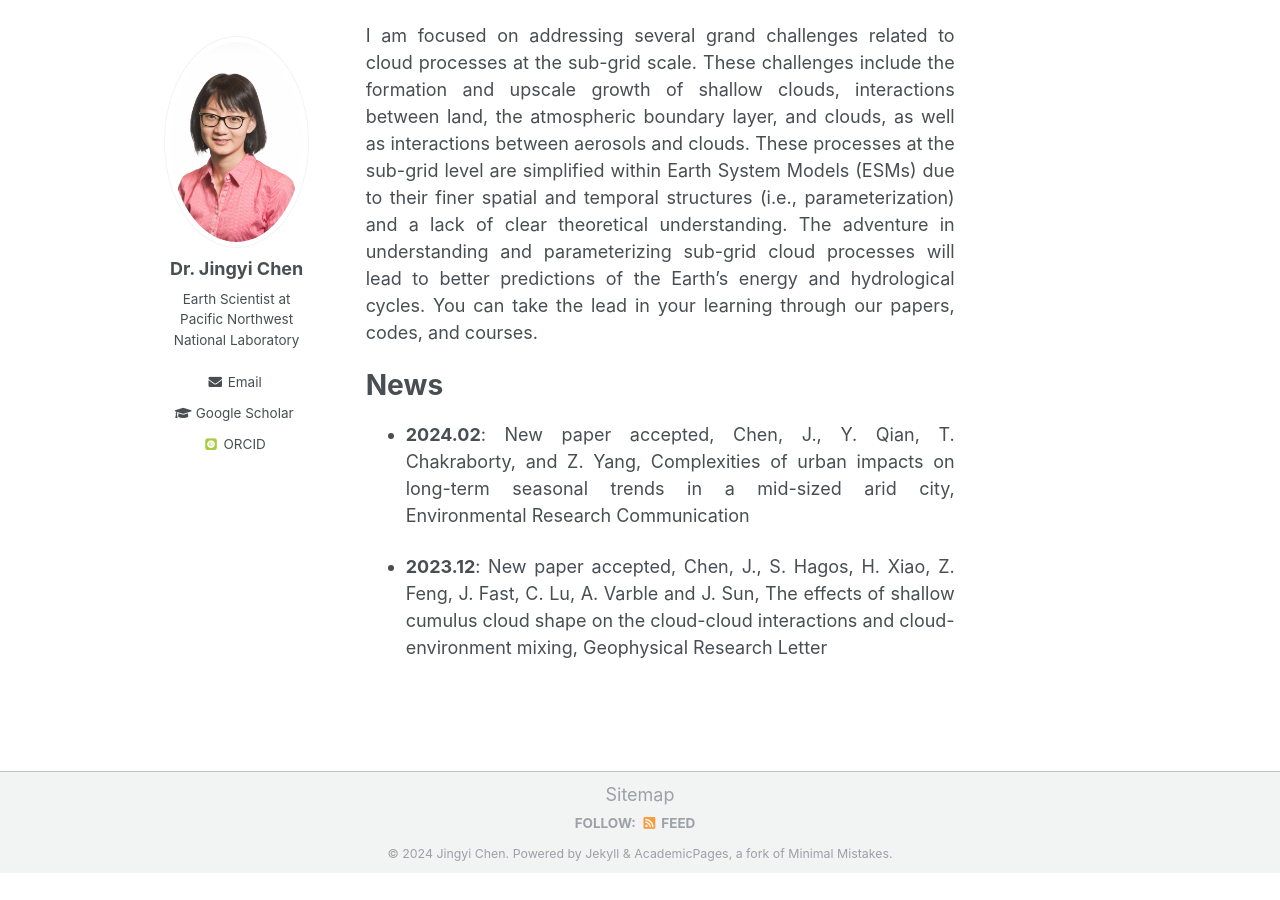
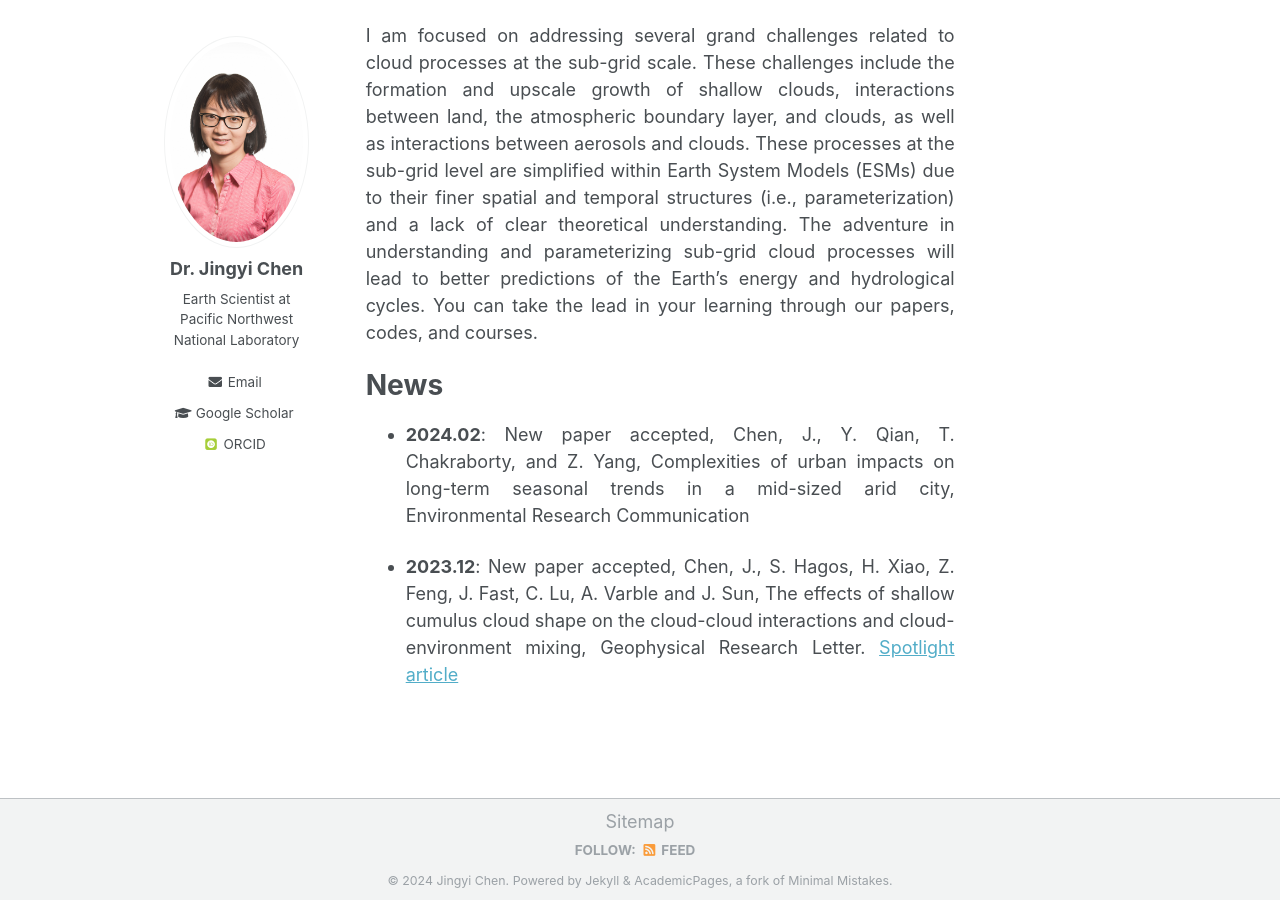
Before and after one commit to Jingyi-Chen/jingyi-chen.github.io, a Jekyll site: the page built from _pages/about.md, in a window 1280 px wide and 900 px high, scrolled down 671 px. Built offline with Jekyll 4.4.1, drawn with Linux system fonts in a browser that asks for light colours; some web fonts are replaced; before the commit the page ends 1544 px from its top, so only the background shows below that.

Commit message:
Update about.md

```diff
--- a/_pages/about.md
+++ b/_pages/about.md
@@ -16,4 +16,4 @@ News
 ======
 * **2024.02**: New paper accepted, Chen, J., Y. Qian, T. Chakraborty, and Z. Yang, Complexities of urban impacts on long-term seasonal trends in a mid-sized arid city, Environmental Research Communication
 
-* **2023.12**: New paper accepted, Chen, J., S. Hagos, H. Xiao, Z. Feng, J. Fast, C. Lu, A. Varble and J. Sun, The effects of shallow cumulus cloud shape on the cloud-cloud interactions and cloud-environment mixing, Geophysical Research Letter
+* **2023.12**: New paper accepted, Chen, J., S. Hagos, H. Xiao, Z. Feng, J. Fast, C. Lu, A. Varble and J. Sun, The effects of shallow cumulus cloud shape on the cloud-cloud interactions and cloud-environment mixing, Geophysical Research Letter. [Spotlight article](https://www.pnnl.gov/publications/whats-cloud-look)
```
